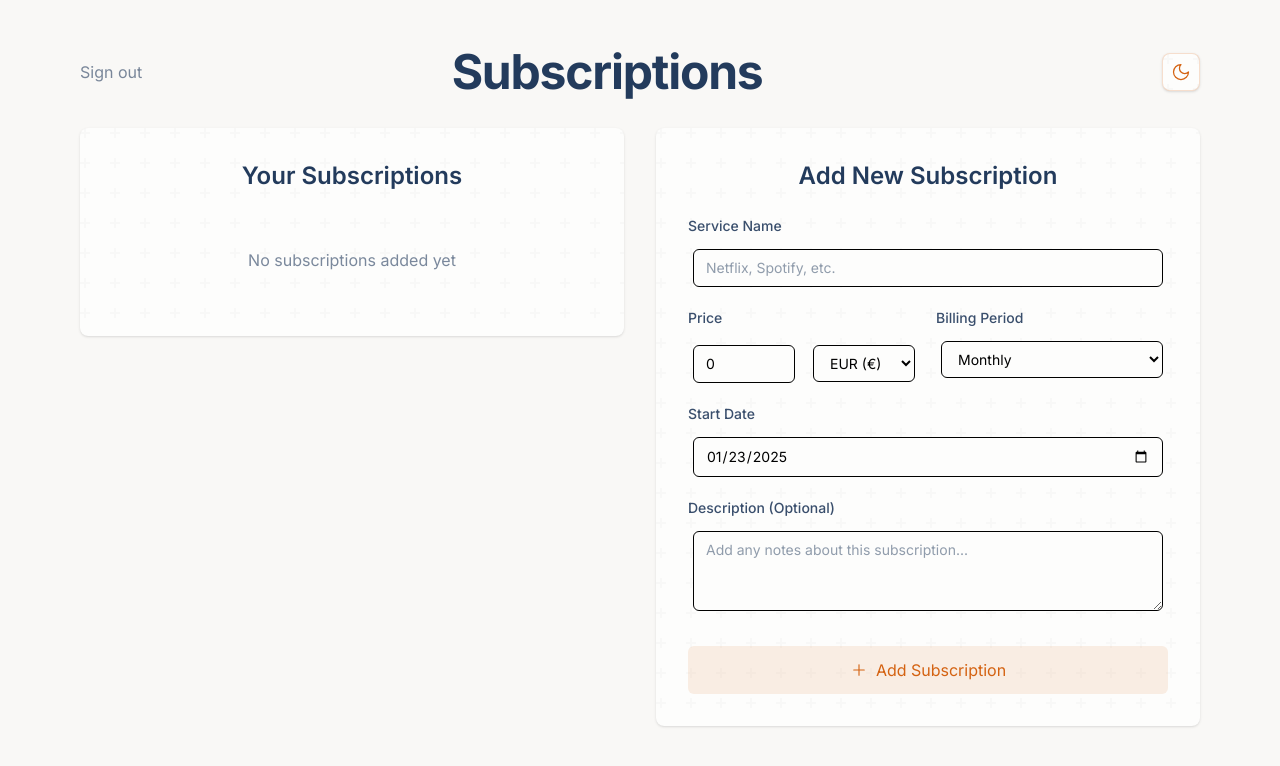
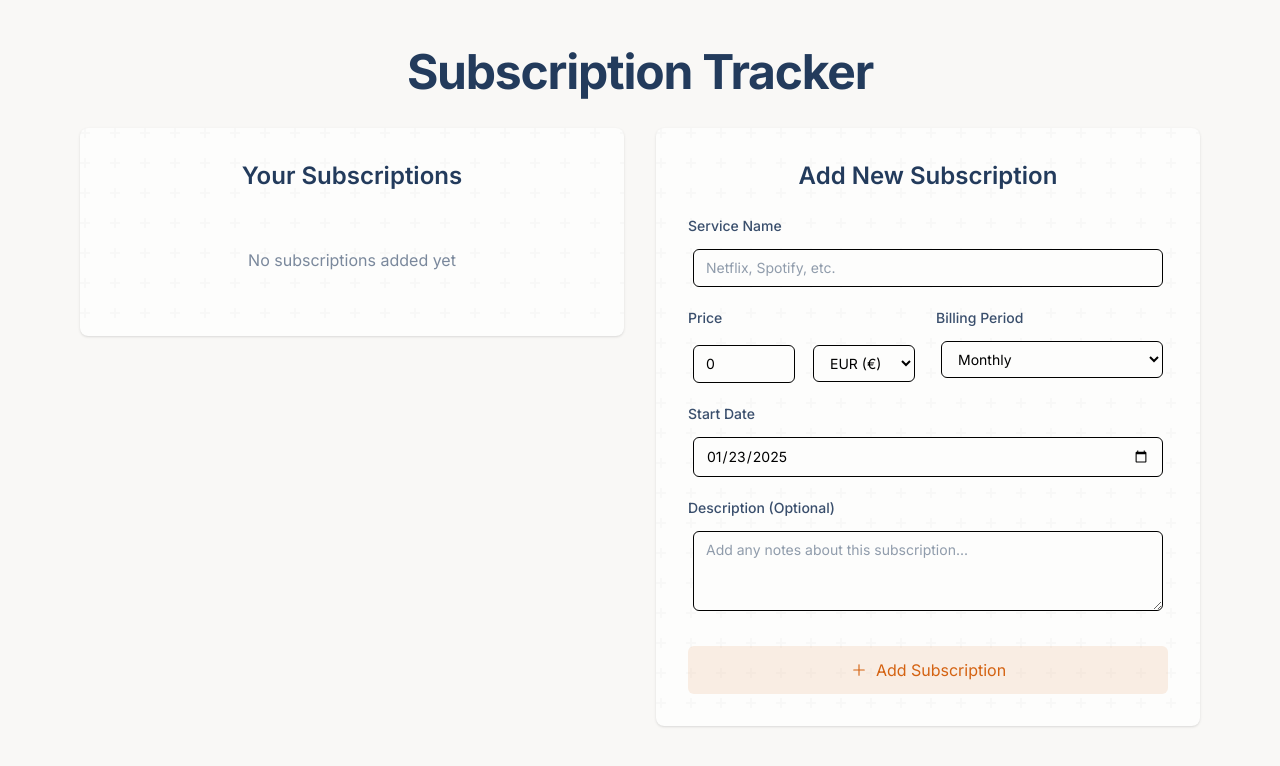
Before and after one commit to morhendos/subscription-tracker, a Next.js app: page /subscriptions in a window 1280 px wide. Shown: the top 766 px of the page. Built offline with nearby package versions, Linux system fonts and the light colour scheme.

Commit message:
Add common components

```diff
--- a/src/components/layout/PageHeader.tsx
+++ b/src/components/layout/PageHeader.tsx
@@ -1,24 +1,14 @@
 'use client';
 
-import { ThemeToggle } from '@/components/ThemeToggle';
-import { signOut } from 'next-auth/react';
+import { usePathname } from 'next/navigation';
 
 export function PageHeader() {
   return (
     <div className="mb-8 animate-fade-in">
-      <div className="flex justify-between items-center">
-        <button
-          onClick={() => signOut()}
-          className="text-ink/60 hover:text-ink transition-colors"
-        >
-          Sign out
-        </button>
+      <div className="flex justify-center items-center">
         <h1 className="journal-heading text-4xl sm:text-5xl font-bold text-ink tracking-tight">
-          Subscriptions
+          Subscription Tracker
         </h1>
-        <div className="w-32 flex justify-end">
-          <ThemeToggle />
-        </div>
       </div>
     </div>
   );
```
Also changed, not shown: src/components/common/Section.tsx (line endings or trailing spaces).
